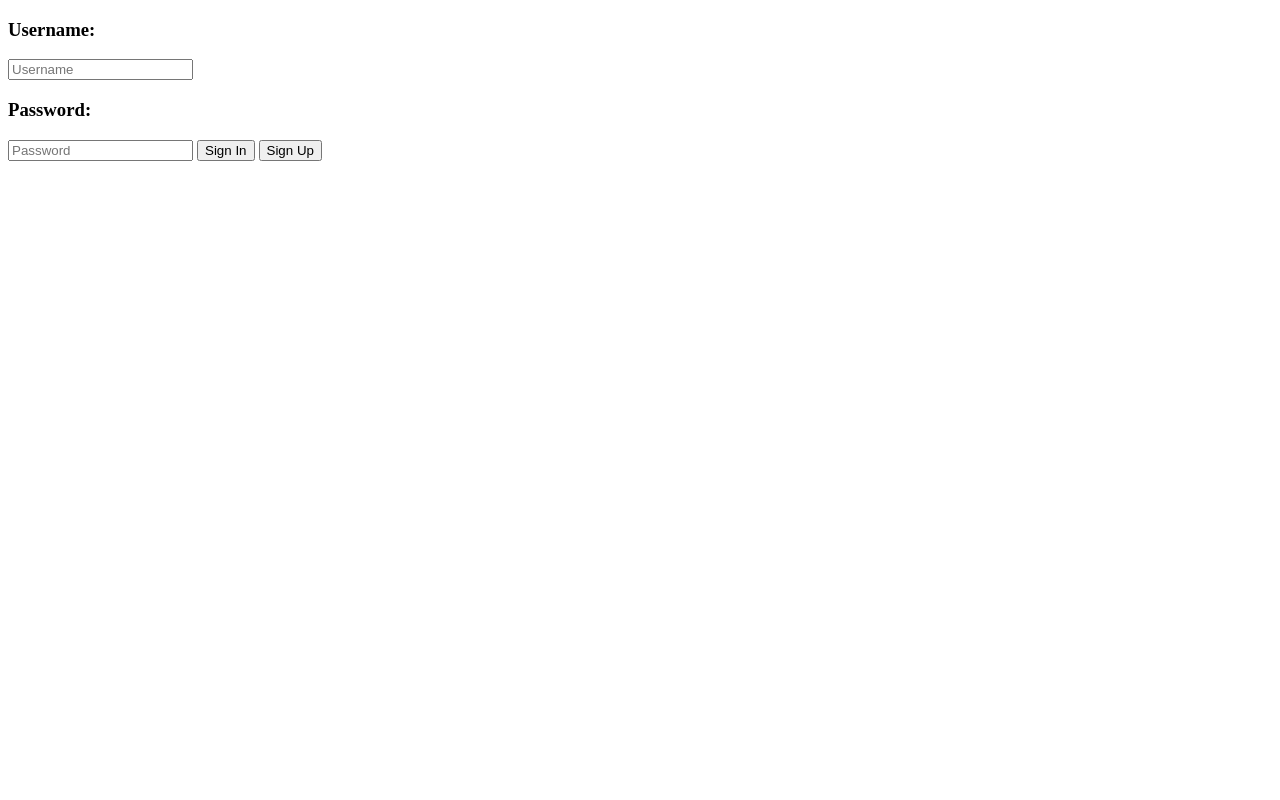
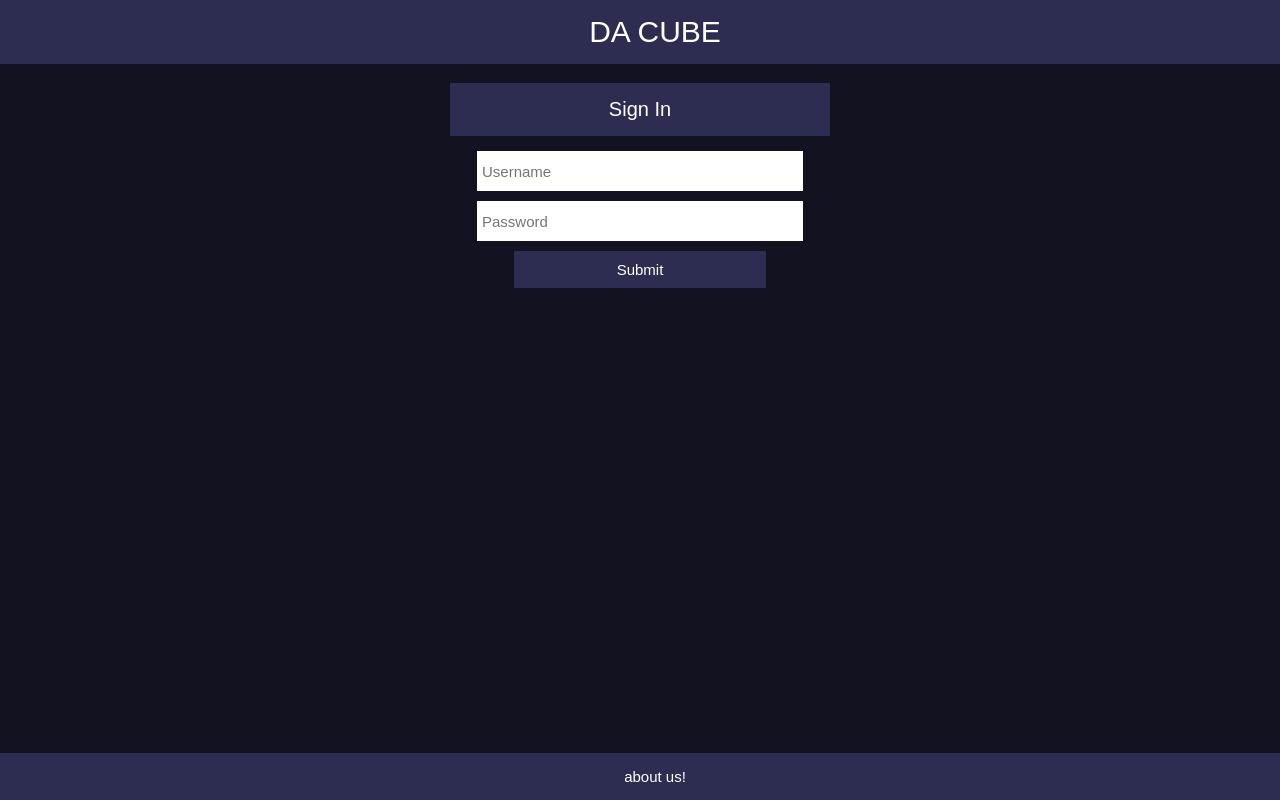
Before and after one commit to abagel21/TopDownShooterProduct, a plain HTML site: page client/index.html in a window 1280 px wide. Both pictures are taken after a click on the button "Sign In". Drawn offline with nearby package versions, Linux system fonts and the light colour scheme; no server answers.

Commit message:
i am a god. i add styles adn transparent img

```diff
--- /dev/null
+++ b/client/index.css
@@ -0,0 +1,187 @@
+body{
+	background: white;
+	font-family: Arial, Helvetica Neue, Helvetica, sans-serif;
+	font-size: 20px;
+	font-weight: normal;
+	text-align: center;
+	background: #121221;
+	color:white;
+}
+
+a{
+	color:white;
+	text-decoration: none;
+
+}
+
+
+
+#header{
+	font-size: 30px;
+
+	border:none;
+	background:#2d2d52;
+	padding:15px;
+
+	height:auto;
+	width:100%;
+
+	position: fixed;
+	margin:0px;
+	left:0px;
+	top:0px;
+}
+
+
+.start{
+	position:relative;
+	top:70px;
+	width:30%;
+
+
+	border:none;
+	background:#2d2d52;
+	padding:15px;
+	margin:5px;
+
+
+	font-size: 20px;
+	font-weight: normal;
+	text-align: center;
+
+	color:white;
+	display:inline-block;
+	position:relative;
+}
+
+#signin{
+	width:40%;
+	margin-left:30%;
+	margin-right: 30%;
+	top:130px;
+
+	border:none;
+	padding:10px;
+	font-size: 15px;
+
+	position:absolute;
+
+	color:transparent;
+	background:transparent;
+	display:none;
+}
+
+#signup{
+	width:40%;
+	margin-left:30%;
+	margin-right: 30%;
+	top:130px;
+
+	border:none;
+	padding:10px;
+	font-size: 15px;
+
+	position:absolute;
+
+	color:transparent;
+	background:transparent;
+	display:none;
+}
+
+
+
+#yes{
+	position:relative;
+
+	background:transparent;
+	border: 0px transparent;
+	color:transparent;
+	width:50%;
+	left:50%;
+	transform: translate(-50%);
+
+
+	padding-top:20px;
+	top:50px;
+
+	position:relative;
+}
+
+.password{
+	width:50%;
+	height:30px;
+	margin-top:10px;
+	/*margin-left:25%;
+	margin-right: 25%;*/
+	left:50%;
+	transform: translate(-50%);
+
+	border:none;
+	padding:5px;
+	font-size: 15px;
+
+	position:absolute;
+
+	color:transparent;
+	background:transparent;
+	display:none;
+
+
+}
+.username{
+	height:30px;
+	width:50%;
+	left:50%;
+	transform: translate(-50%);
+	margin-top:10px;
+
+	border:none;
+	padding:5px;
+	font-size: 15px;
+
+	position:absolute;
+
+	color:transparent;
+	background:transparent;
+	display:none;
+
+}
+
+#password{
+		top:70px;
+}
+
+
+.animation{
+	display:block;
+	animation: movement 1s;
+	animation-iteration-count: 1;
+
+	animation-fill-mode: forwards;
+	/*color:red;
+	background:white;
+	display:block;*/
+}
+
+
+@keyframes movement{
+	from{color:transparent; background:transparent; }
+	to{color:black; background:white; }
+}
+
+
+#footer{
+	font-size: 15px;
+
+	border:none;
+	background:#2d2d52;
+	padding:15px;
+
+	height:auto;
+	width:100%;
+
+	position: fixed;
+	margin:0px;
+	left:0px;
+	bottom:0px;
+}
--- a/client/index.html
+++ b/client/index.html
@@ -2,25 +2,35 @@
 <html>
 
 <head>
-    <link rel = "stylesheet" type = "text/css" href = "image.css">
     <title>pointnshoot</title>
+    <link rel="stylesheet" href="index.css">
 </head>
 
 <body>
     <div id='signwrap'>
+
         <form id='formwrap'>
-            <h3>Username: </h3>
-            <input type="text" id='username' placeholder='Username'>
-            <h3>Password: </h3>
-            <input type="password" id='password' placeholder='Password'>
-            <button id='signin'>Sign In</button>
-            <button id='signup'>Sign Up</button>
+
+            <div id="header">DA CUBE</div>
+
+            <button onclick="signin1()" class="start" id="in">Sign In</button>
+            <button onclick="signin2()"class="start" id='up'>Sign Up</button>
+
+            <div id="yes">
+                <input type="text" id='username' class='username'placeholder='Username'>
+                <input type="password" id='password' class='password' placeholder='Password'>
+
+                 <button id='signin'> Submit</button>
+                 <button id='signup'> Submit</button>
+            </div>
+
+
         </form>
     </div>
     <div id=gamewrap style='display:none'>
         <span id = "username"></span>
         <span id = "hp" style = "position: absolute; padding: 10px;">HP: </span>
-        <canvas id='ctx' width='1800' height='800' style='border:1px solid #000000;'></canvas>
+        <canvas id='ctx' width='800' height='800' style='border:1px solid #000000;'></canvas>
         <h2>COOL GAME HERE</h2>
         <div id='chatwrap' class='chatwrap' style='width:500px;height:100px;overflow-y:scroll;'>
             <ul id='chatList' class='chatList'>
@@ -33,8 +43,11 @@
         </div>
     </div>
 
+    <div id="footer" ><a href="about.html"> about us!</a></div>
+
 </body>
 <script src='https://cdnjs.cloudflare.com/ajax/libs/socket.io/1.4.5/socket.io.min.js'></script>
 <script src='/src/client.js'></script>
+<script src='index.js'></script>
 
 </html>
--- /dev/null
+++ b/client/index.js
@@ -0,0 +1,42 @@
+function signin1(){
+	document.getElementById("up").style.display = "none";
+
+
+	//document.getElementById("password").style.color = "red";
+	//document.getElementById("password").style.background = "white";
+	//document.getElementById("password").style.display = "block";
+
+	document.getElementById("password").classList.add("animation");
+	document.getElementById("username").classList.add("animation");
+	//document.getElementById("signin").classList.add("animation");
+
+	document.getElementById("signin").style.color = "white";
+	document.getElementById("signin").style.background = "#2d2d52";
+	document.getElementById("signin").style.display = "block";
+
+	//document.getElementById("signin").style.color = "red";
+}
+
+function signin2(){
+	document.getElementById("in").style.display = "none";
+
+
+	//document.getElementById("password").style.color = "red";
+	//document.getElementById("password").style.background = "white";
+	//document.getElementById("password").style.display = "block";
+
+	document.getElementById("password").classList.add("animation");
+	document.getElementById("username").classList.add("animation");
+	//document.getElementById("signin").classList.add("animation");
+
+	document.getElementById("signup").style.color = "white";
+	document.getElementById("signup").style.background = "#2d2d52";
+	document.getElementById("signup").style.display = "block";
+
+	//document.getElementById("signin").style.color = "red";
+}
+
+let form = document.getElementById('formwrap');
+form.onsubmit = function(e){
+	e.preventDefault();
+}
```
